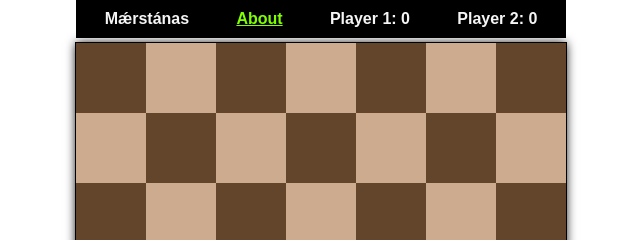
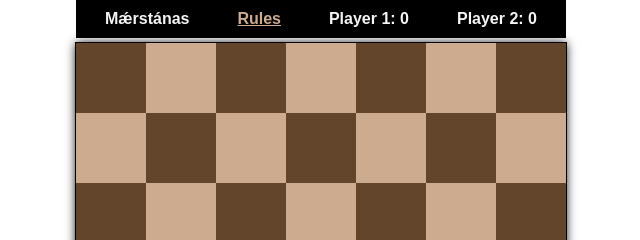
Before and after one commit to jaerrib/maerstanas_js, a plain HTML site: page index.html in a window 1280 px wide. Shown: the top 240 px of the page, 319-959 px from the left. Drawn offline with Linux system fonts and the light colour scheme.

Commit message:
Add link to rules - Replace "About" with "Rules" - Change link color

```diff
--- a/css/style.css
+++ b/css/style.css
@@ -32,7 +32,7 @@ a,
 a:active,
 a:hover,
 a:visited {
-    color: chartreuse;
+    color: #cdab8f;
 }
 
 /* End Navigation */
@@ -75,3 +75,5 @@ button:hover {
     margin-top: 5px;
     text-align: center;
 }
+
+/* ENd Results */
--- a/index.html
+++ b/index.html
@@ -50,7 +50,7 @@
         <div class="navigation">
             <ul>
                 <li>Mǽrstánas</li>
-                <li><a href="#">About</a></li>
+                <li><a href="https://codeberg.org/jaerrib/maerstanas/src/branch/main/rules/rules.md">Rules</a></li>
                 <li>Player 1: <span id="score_p1">0</span></li>
                 <li>Player 2: <span id="score_p2">0</span></li>
             </ul>
```
